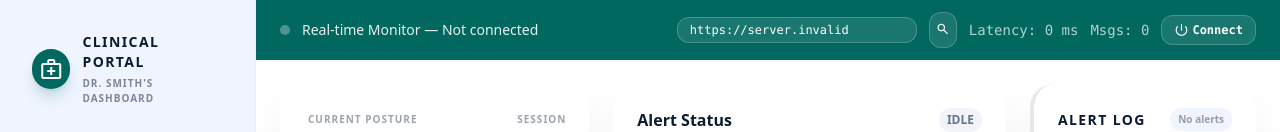
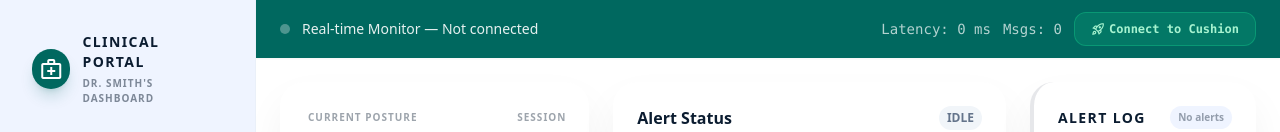
Before and after one commit to MuoiVung/smart-cushion-app, a React (Vite) app: page /live-monitor in a window 1280 px wide. Shown: the top 132 px of the page. Built offline with nearby package versions, Linux system fonts and the light colour scheme; no server answers.

Commit message:
refactor: simplify UI and automate discovery on connect button

```diff
--- a/src/hooks/useWebSocket.ts
+++ b/src/hooks/useWebSocket.ts
@@ -31,11 +31,9 @@ export type ConnectionStatus = 'disconnected' | 'connecting' | 'connected' | 'er
 // useWebSocket hook
 // ---------------------------------------------------------------------------
 
-const DEFAULT_WS_URL = import.meta.env.VITE_WS_URL || 'ws://localhost:8765';
-
 export const useWebSocket = (defaultUrl?: string) => {
   const [url, setUrl] = useState<string>(
-    defaultUrl || localStorage.getItem('fogWsUrl') || DEFAULT_WS_URL
+    defaultUrl || localStorage.getItem('fogWsUrl') || ''
   );
   const [status,      setStatus]      = useState<ConnectionStatus>('disconnected');
   const [lastMessage, setLastMessage] = useState<FogRealtimeUpdate | null>(null);
--- a/src/pages/LiveMonitor.tsx
+++ b/src/pages/LiveMonitor.tsx
@@ -123,32 +123,22 @@ export const LiveMonitor: React.FC = () => {
         </div>
 
         <div className="flex items-center gap-3 text-sm font-mono">
-          <input
-            type="text"
-            value={url}
-            onChange={e => setUrl(e.target.value)}
-            disabled={status === 'connected' || status === 'connecting'}
-            className="px-3 py-1 rounded-lg text-xs bg-white/10 border border-white/20 text-white placeholder-white/50 focus:outline-none focus:bg-white/20 w-60"
-            placeholder="ws://192.168.x.x:8765"
-            id="fog-ws-url"
-          />
-          <button
-            onClick={handleDiscover}
-            disabled={status === 'connected' || status === 'connecting'}
-            className="p-1.5 rounded-lg bg-white/10 hover:bg-white/25 border border-white/20 transition-all"
-            title="Auto-discover Fog Node"
-          >
-            <span className="material-symbols-outlined text-sm">search</span>
-          </button>
           <span className="opacity-70 hidden sm:inline">Latency: {latency} ms</span>
           <span className="opacity-70 hidden sm:inline">Msgs: {msgCount}</span>
           <button
             id="btn-toggle-connection"
-            onClick={status === 'connected' ? disconnect : connect}
-            className="flex items-center gap-1 px-3 py-1 rounded-lg text-xs font-bold bg-white/10 hover:bg-white/25 border border-white/20 transition-all"
+            onClick={status === 'connected' ? disconnect : handleDiscover}
+            className={cn(
+              "flex items-center gap-1 px-4 py-1.5 rounded-lg text-xs font-bold transition-all border",
+              status === 'connected'
+                ? "bg-red-500/20 hover:bg-red-500/40 border-red-500/50 text-red-200"
+                : "bg-emerald-500/20 hover:bg-emerald-500/40 border-emerald-500/50 text-emerald-200"
+            )}
           >
-            <span className="material-symbols-outlined text-sm">power_settings_new</span>
-            <span>{status === 'connected' ? 'Disconnect' : 'Connect'}</span>
+            <span className="material-symbols-outlined text-sm">
+              {status === 'connected' ? 'power_off' : 'rocket_launch'}
+            </span>
+            <span>{status === 'connected' ? 'Disconnect' : 'Connect to Cushion'}</span>
           </button>
         </div>
       </div>
```
Also changed, not shown: 1 other file (tests, documents, lock files or other folders).
